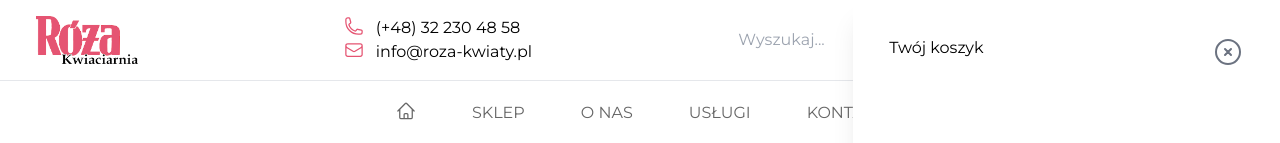
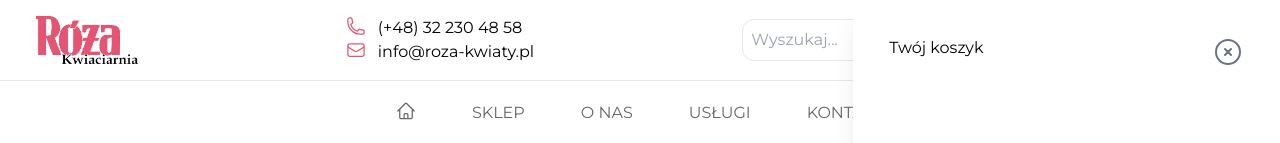
Before and after one commit to kpietryga/react_store, a React (Vite) app: page / in a window 1280 px wide. Shown: the top 143 px of the page. Built offline with nearby package versions, Linux system fonts and the light colour scheme.

Commit message:
Add style to input top

```diff
--- a/src/components/layout/Header.tsx
+++ b/src/components/layout/Header.tsx
@@ -56,9 +56,9 @@ const Header = () => {
                     </div>
 
                 </div>
-                <div className="search flex" id="search-container">
-                    <input className="" id="search-input" type="text" placeholder="Wyszukaj..."/>
-                    <MagnifyingGlassIcon className="h-6 w-6 text-gray-200 "/>
+                <div className="search flex relative" id="search-container">
+                    <input className="border rounded-xl p-2" id="search-input" type="text" placeholder="Wyszukaj..."/>
+                    <MagnifyingGlassIcon className="absolute h-6 w-6 text-gray-200 right-2 top-1/2 -translate-y-1/2"/>
                 </div>
 
                 <div className="flex gap-2">
```
